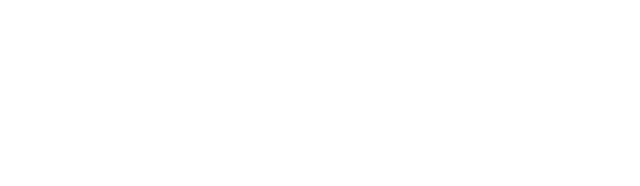
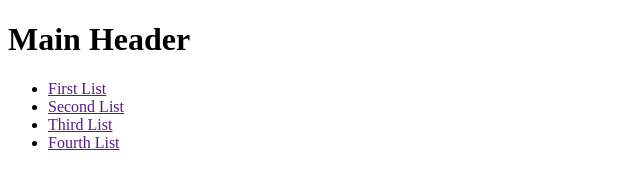
Before and after one commit to Abrham-m/test-2, a plain HTML site: page index.html in a window 1280 px wide. Shown: the whole page, without its empty margins (0-640 px from the left). Drawn offline with Linux system fonts and the light colour scheme.

Commit message:
index html file added

```diff
--- a/index.html
+++ b/index.html
@@ -1,12 +1,18 @@
 <!DOCTYPE html>
 <html lang="en">
-<head>
-    <meta charset="UTF-8">
-    <meta http-equiv="X-UA-Compatible" content="IE=edge">
-    <meta name="viewport" content="width=device-width, initial-scale=1.0">
+  <head>
+    <meta charset="UTF-8" />
+    <meta http-equiv="X-UA-Compatible" content="IE=edge" />
+    <meta name="viewport" content="width=device-width, initial-scale=1.0" />
     <title>test -2</title>
-</head>
-<body>
-
-</body>
+  </head>
+  <body>
+    <h1>Main Header</h1>
+    <ul>
+      <li><a href="">First List</a></li>
+      <li><a href="">Second List</a></li>
+      <li><a href="">Third List</a></li>
+      <li><a href="">Fourth List</a></li>
+    </ul>
+  </body>
 </html>
```
